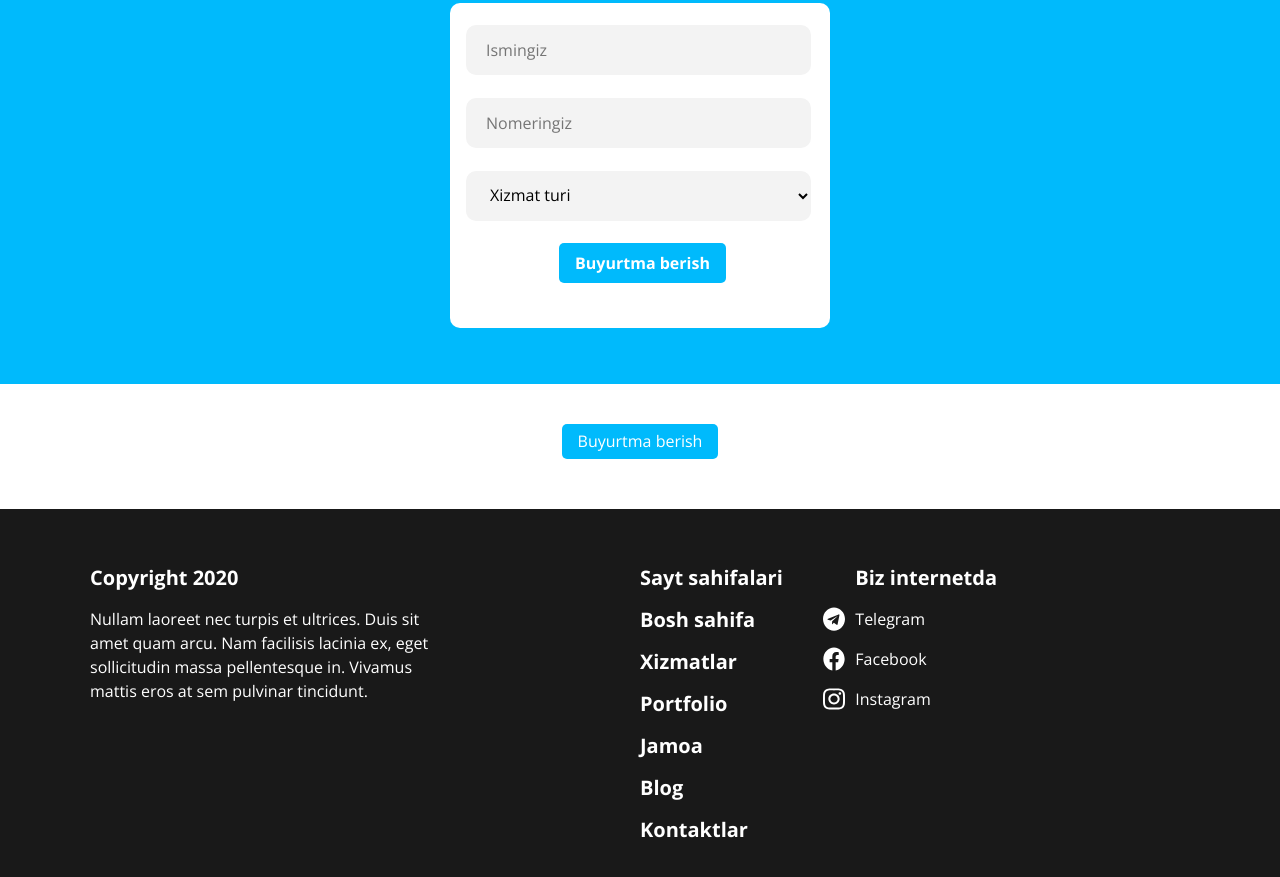
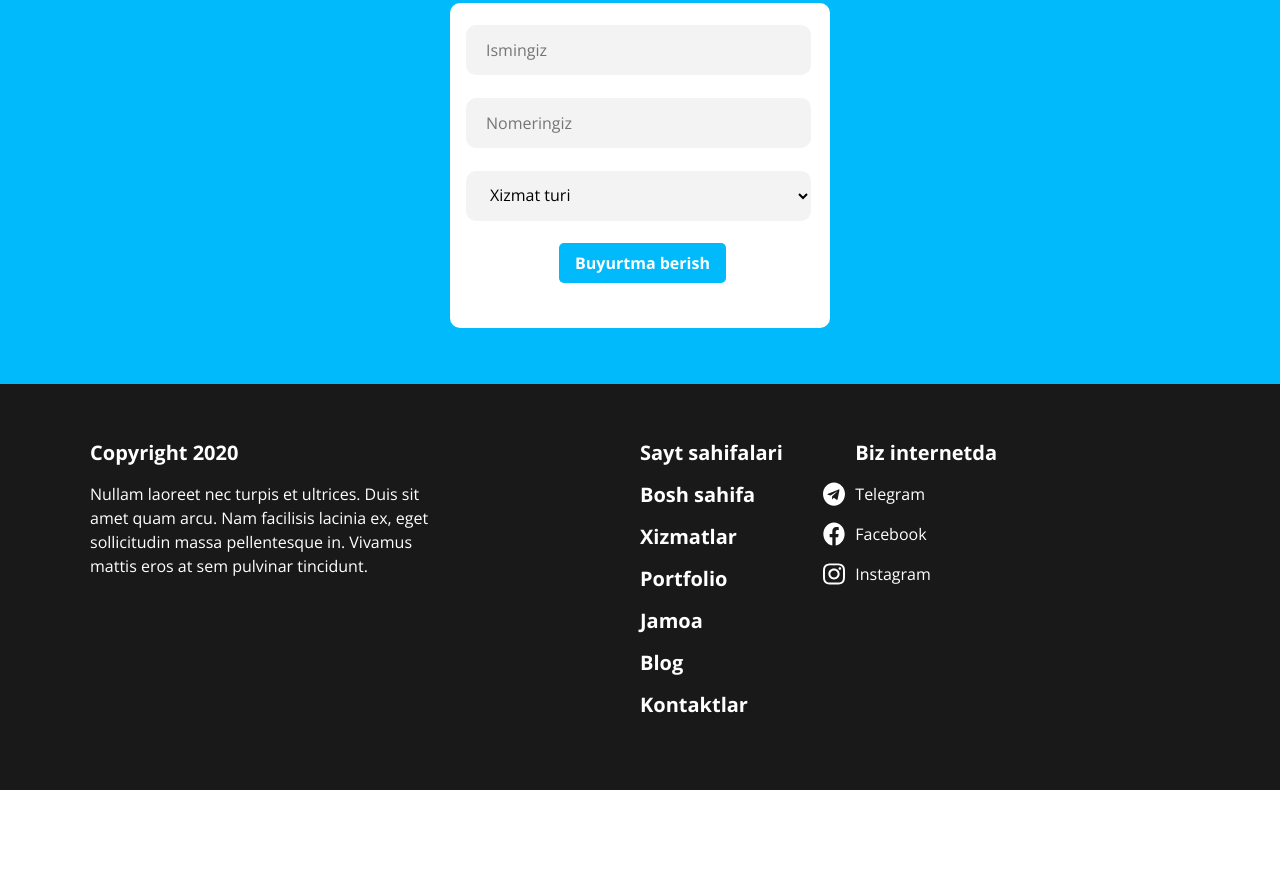
Before and after one commit to Xushnora/pixer_exam, a plain HTML site: page index.html in a window 1280 px wide. Shown: the part 3341-4218 px from the top of the page. After the commit the page ends 4131 px from the top, so only its background shows below. Drawn offline with nearby package versions, Linux system fonts and the light colour scheme.

Commit message:
change button

```diff
--- a/index.html
+++ b/index.html
@@ -203,9 +203,6 @@
                     </div>
                 </div>
             </div>
-            <div class="finally-btn-div center">
-                <button class="finally-btn btn">Buyurtma berish</button>
-            </div>
         </section>
     </main>
     <footer id="footer">
```
